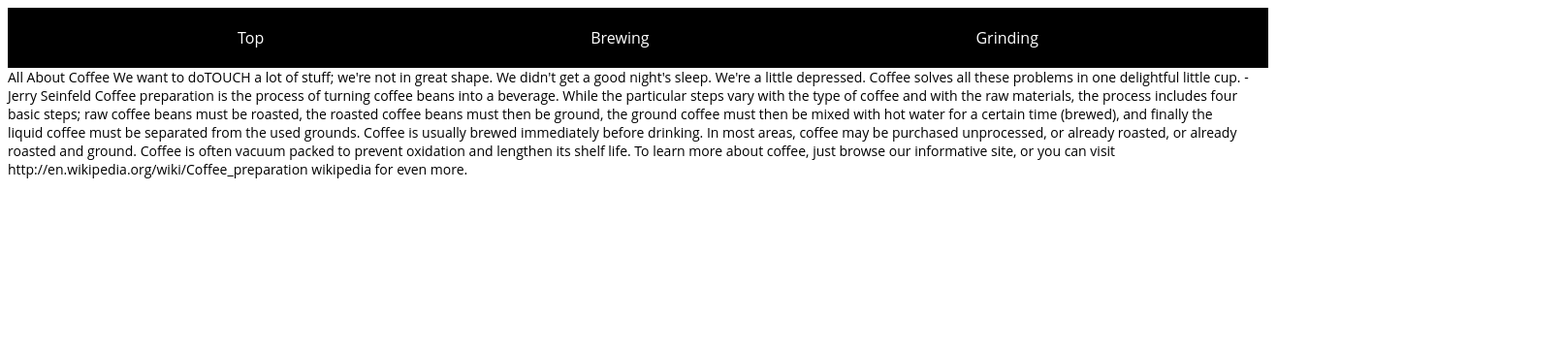
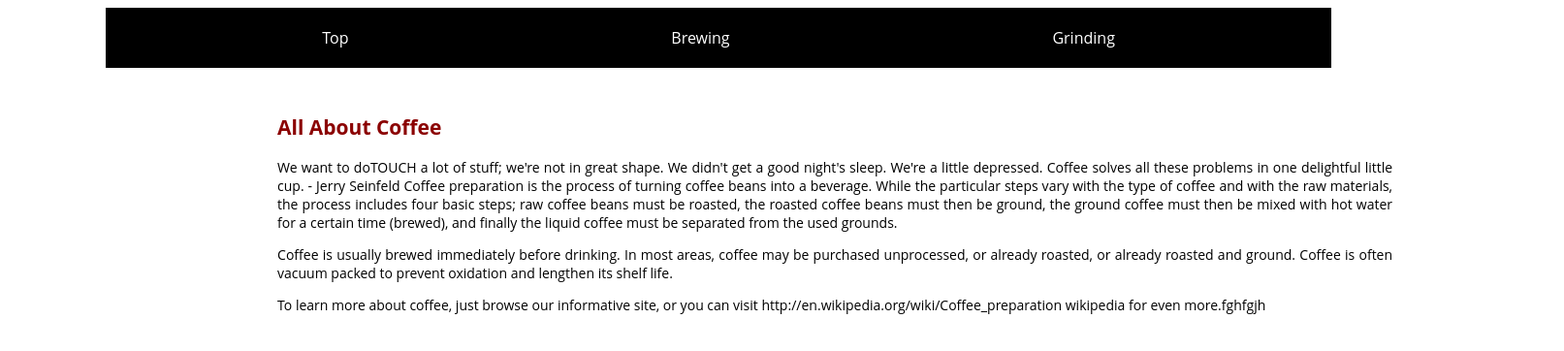
Before and after one commit to xatkazuki/pra-html-ritu, a plain HTML site: page WorkingFiles/WebsiteProject/index.html in a window 1280 px wide. Shown: the whole page at 97% size, 1613 px wide, since content can reach past the window. Drawn offline with Linux system fonts and the light colour scheme.

Commit message:
test  Please enter the commit message for your changes. Lines starting

```diff
--- a/WorkingFiles/WebsiteProject/index.html
+++ b/WorkingFiles/WebsiteProject/index.html
@@ -6,29 +6,30 @@
     <link rel="stylesheet" href="style.css">
 </head>
 
+<body>
+    <containar>
         <header>
 
-    <center>
+
             <nav>
                 <a href="#"> Top </a>
                 <a href="brewing.html"> Brewing </a>
                 <a href="grinding.html"> Grinding </a>
             </nav>
-    </center>
+
         </header>
         <main>
-    All About Coffee
+            <h2>All About Coffee</h2>
 
-    We want to doTOUCH  a lot of stuff; we're not in great shape. We didn't get a good night's sleep. We're a little depressed. Coffee solves all these problems in one delightful little cup.
-    - Jerry Seinfeld
-
-    Coffee preparation is the process of turning coffee beans into a beverage. While the particular steps vary with the type of coffee and with the raw materials, the process includes four basic steps; raw coffee beans must be roasted, the roasted coffee beans must then be ground, the ground coffee must then be mixed with hot water for a certain time (brewed), and finally the liquid coffee must be separated from the used grounds.
-
-    Coffee is usually brewed immediately before drinking. In most areas, coffee may be purchased unprocessed, or already roasted, or already roasted and ground. Coffee is often vacuum packed to prevent oxidation and lengthen its shelf life.
-
-    To learn more about coffee, just browse our informative site, or you can visit
-    http://en.wikipedia.org/wiki/Coffee_preparation wikipedia for even more.
+            <p>We want to doTOUCH  a lot of stuff; we're not in great shape. We didn't get a good night's sleep. We're a little depressed. Coffee solves all these problems in one delightful little cup.
+                - Jerry Seinfeld Coffee preparation is the process of turning coffee beans into a beverage. While the particular steps vary with the type of coffee and with the raw materials, the process includes four basic steps; raw coffee beans must be roasted, the roasted coffee beans must then be ground, the ground coffee must then be mixed with hot water for a certain time (brewed), and finally the liquid coffee must be separated from the used grounds.
+            </p>
+            <p>Coffee is usually brewed immediately before drinking. In most areas, coffee may be purchased unprocessed, or already roasted, or already roasted and ground. Coffee is often vacuum packed to prevent oxidation and lengthen its shelf life.
+            </p>
+            <p>To learn more about coffee, just browse our informative site, or you can visit
+            http://en.wikipedia.org/wiki/Coffee_preparation wikipedia for even more.fghfgjh</p>
         </main>
-
+    </containar>
+</body>
 
 </html>
--- a/WorkingFiles/WebsiteProject/style.css
+++ b/WorkingFiles/WebsiteProject/style.css
@@ -2,8 +2,16 @@ body{
     font-family: 'Open Sans', sans-serif;
     font-size: 14px;
     color: #000;
+
+    height: auto;
+}
+
+containar {
     width: 100%;
-    height: auto;
+    display: block;
+    padding-inline-start: 8%;
+    padding-inline-end: 8%;
+    max-width: 1600px;
 }
 
 nav {
@@ -11,7 +19,7 @@ nav {
     max-width: 100%;
     /* color: white !important; */
     background-color: black;
-    padding: 20px 10px;
+    padding: 20px 0px;
     text-align: center;
 }
 
@@ -21,3 +29,15 @@ nav a {
     text-decoration: none;
     padding: 13%;
 }
+main {
+    /* float: none; */
+    width: 1150px;
+    max-width: 100%;
+    padding-inline-start: 14%;
+    padding-inline-end: 14%;
+    padding-top: 30px;
+    text-align: justify;
+}
+main h2{
+    color: darkred;
+}
```
Lines whose indentation alone changed are shown as unchanged.
